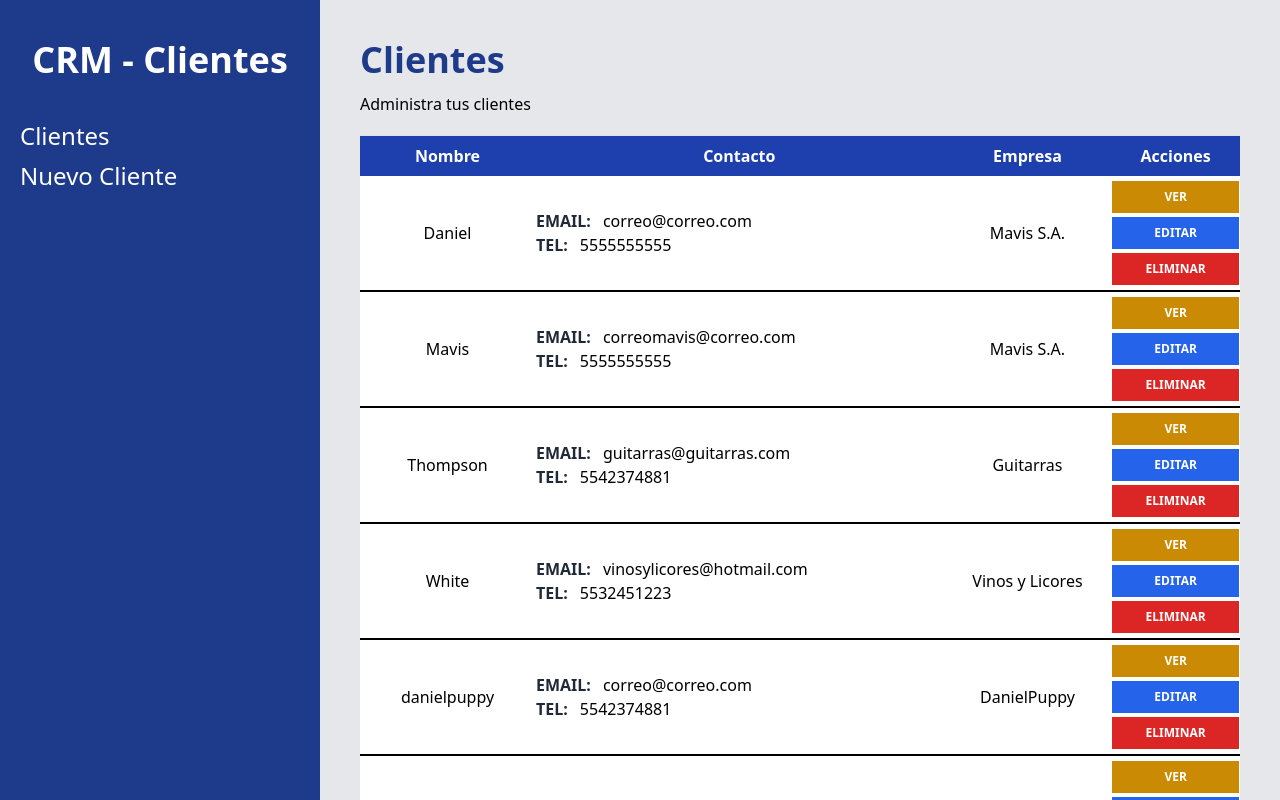
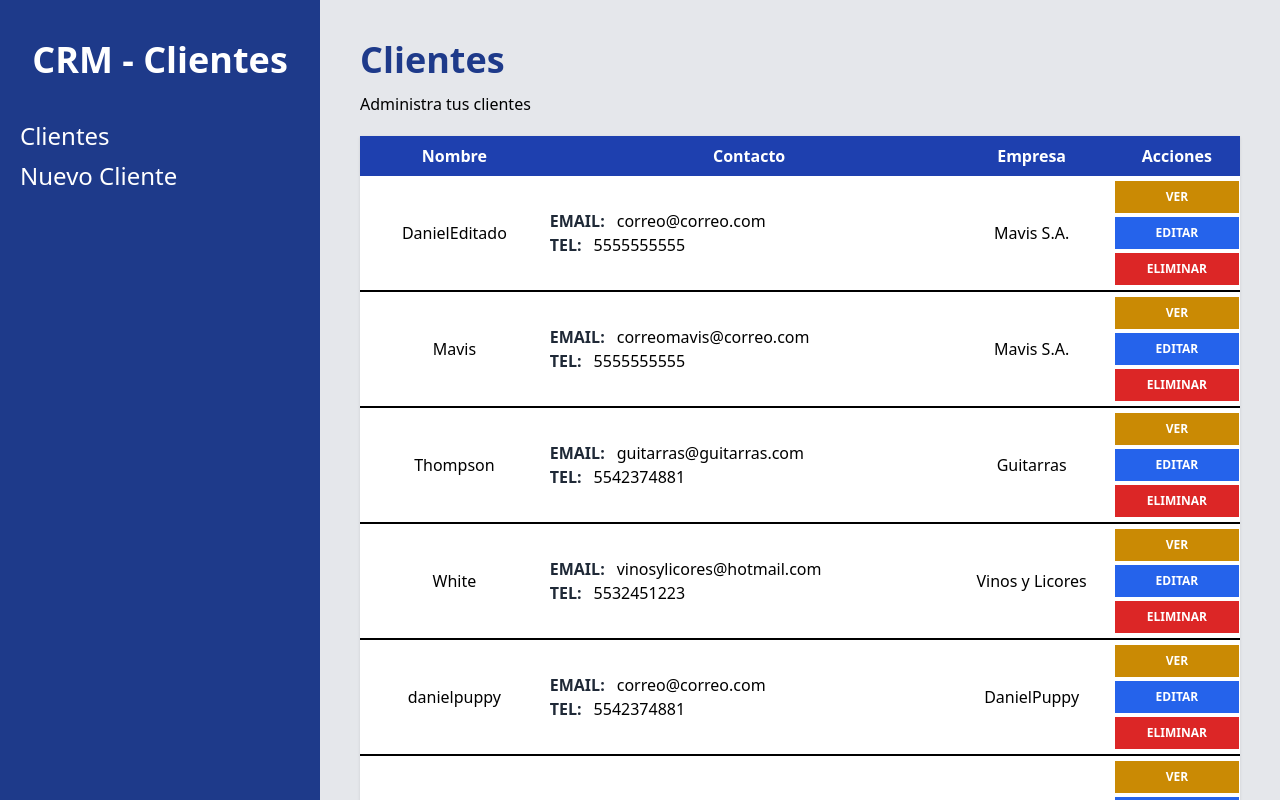
Before and after one commit to daniel-alejober/administrador-pacientes, a React (Vite) app: page /clientes in a window 1280 px wide. Built offline with nearby package versions, Linux system fonts and the light colour scheme; data requests are answered from the project's data file.

Commit message:
crear-editar-form

```diff
--- a/db.json
+++ b/db.json
@@ -1,7 +1,7 @@
 {
   "clientes": [
     {
-      "nombre": "Daniel",
+      "nombre": "DanielEditado",
       "empresa": "Mavis S.A.",
       "email": "correo@correo.com",
       "telefono": "5555555555",
@@ -47,6 +47,14 @@
       "telefono": "",
       "notas": "",
       "id": 6
+    },
+    {
+      "nombre": "Noemi",
+      "empresa": "dibujos",
+      "email": "noemi@hotmail.com",
+      "telefono": "5567899876",
+      "notas": "hago dibujos",
+      "id": 7
     }
   ]
 }
--- a/src/components/Formulario.jsx
+++ b/src/components/Formulario.jsx
@@ -1,9 +1,10 @@
 import { useNavigate } from "react-router-dom";
-import Alerta from "./Alerta";
 import { Formik, Form, Field } from "formik";
 import * as Yup from "yup";
+import Alerta from "./Alerta";
+import Spinner from "./spinner/Spinner";
 
-const Formulario = ({ cliente }) => {
+const Formulario = ({ cliente, cargando }) => {
   const navigate = useNavigate();
   /*creamos un schema de yup,
   cuando no tome el error que le pongamos en los parentesis, usaremos
@@ -26,6 +27,19 @@ const Formulario = ({ cliente }) => {
     //JSON.stringify(valoresFormulario) asi lo pide json-server
     //import.meta.env.VITE_API_URL; asi se usan las variable de entorno en vite
     try {
+      if (cliente.id) {
+        const url = `${import.meta.env.VITE_API_URL}/${cliente.id}`;
+        const respuesta = await fetch(url, {
+          method: "PUT",
+          body: JSON.stringify(valoresFormulario),
+          headers: {
+            "Content-Type": "application/json",
+          },
+        });
+        if (respuesta.status === 200) {
+          navigate("/clientes");
+        }
+      } else {
         const url = import.meta.env.VITE_API_URL;
         const respuesta = await fetch(url, {
           method: "POST",
@@ -37,12 +51,15 @@ const Formulario = ({ cliente }) => {
         if (respuesta.status === 201) {
           navigate("/clientes");
         }
+      }
     } catch (error) {
       console.log(error);
     }
   };
 
-  return (
+  return cargando ? (
+    <Spinner />
+  ) : (
     <div className="bg-white mt-10 px-5 py-10 rounded-md shadow-md md:w-3/4 mx-auto">
       <h1 className="text-gray-600 font-bold text-xl uppercase text-center">
         {cliente.nombre ? "Editar Cliente" : "Agregar Cliente"}
@@ -172,6 +189,7 @@ const Formulario = ({ cliente }) => {
  */
 Formulario.defaultProps = {
   cliente: {},
+  cargando: false,
 };
 
 export default Formulario;
--- a/src/components/spinner/spinner.css
+++ b/src/components/spinner/spinner.css
@@ -2,7 +2,7 @@
   display: inline-block;
   width: 80px;
   height: 80px;
-  margin: 50px;
+  margin: 100px 300px;
 }
 .lds-dual-ring:after {
   content: " ";
--- a/src/pages/EditarCliente.jsx
+++ b/src/pages/EditarCliente.jsx
@@ -1,7 +1,6 @@
 import React, { useEffect, useState } from "react";
 import { useParams } from "react-router-dom";
 import Formulario from "../components/Formulario";
-import Spinner from "../components/spinner/Spinner";
 
 const EditarCliente = () => {
   const { id } = useParams();
@@ -27,7 +26,13 @@ const EditarCliente = () => {
       <p className="mt-3">
         Utiliza este formulario para editar los datos de un cliente
       </p>
-      <Formulario cliente={cliente} />
+      {cliente.nombre ? (
+        <Formulario cliente={cliente} cargando={cargando} />
+      ) : (
+        <p className="font-black text-4xl text-red-900 mt-10 text-center">
+          No hay resultados para ese ID
+        </p>
+      )}
     </>
   );
 };
--- a/src/pages/Inicio.jsx
+++ b/src/pages/Inicio.jsx
@@ -18,7 +18,7 @@ const Inicio = () => {
   }, []);
 
   return (
-    <div className="overflow-y-scroll">
+    <div>
       <h1 className="font-black text-4xl text-blue-900">Clientes</h1>
       <p className="mt-3">Administra tus clientes</p>
       <table className="w-full mt-5 table-auto shadow bg-white">
```
Lines whose indentation alone changed are shown as unchanged.
